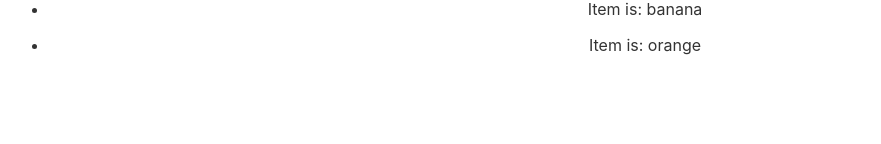
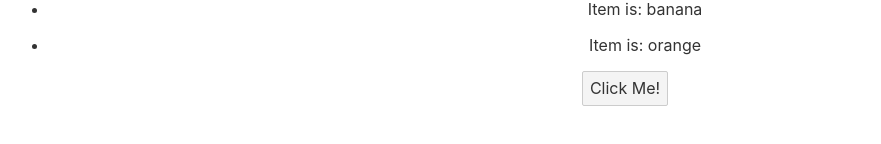
Before and after one commit to peterhoward42/svelte-learning, a Svelte app: page / in a window 1280 px wide. Shown: the part 368-512 px from the top of the page, without its empty margins (15-896 px from the left). Built offline with nearby package versions, Linux system fonts and the light colour scheme.

Commit message:
Put in a component that emits events

```diff
--- a/src/App.svelte
+++ b/src/App.svelte
@@ -8,10 +8,17 @@
 
 	import Inner from "./Inner.svelte";
 	import InnerCpt from "./Inner.svelte";
+	import BtnEmitter from "./BtnEmitter.svelte"
 
 	function handleMouseMoved(event) {
 		console.log('Received mouse move evt')
 	}
+
+	// Handler for the child BtnEmitter component's events.
+	function handleBtnEmitterEvt(event) {
+		console.log("Click count: ", event.detail.count)
+	}
+
 </script>
 
 <main>
@@ -25,6 +32,9 @@
 
 		<!-- How to compose with another component, using spread for props -->
 		<InnerCpt {...innerProps} />
+
+		<!-- Include a button component that emits events-->
+		<BtnEmitter on:custombuttonclicked={handleBtnEmitterEvt}></BtnEmitter>
 	</div>
 </main>
 
--- /dev/null
+++ b/src/BtnEmitter.svelte
@@ -0,0 +1,24 @@
+<script>
+    import { createEventDispatcher } from "svelte";
+    const dispatch = createEventDispatcher();
+
+    let clicks = 0;
+
+    function handleClicked() {
+        clicks++
+        // The first argument to dispatched defines the string that
+        // a subscriber uses as per : on:custombuttonclicked.
+
+        // The event payload object is available to the subscriber from
+        // evt.detail.
+        dispatch("custombuttonclicked", {
+            count: clicks,
+        });
+    }
+</script>
+
+<!-- A Component with a button in, that emits events when
+the button gets pressed. -->
+<div>
+    <button type="button" on:click={handleClicked}>Click Me!</button>
+</div>
```
